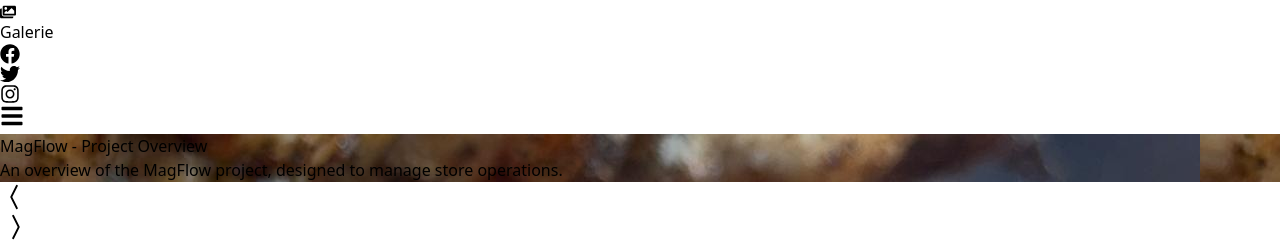
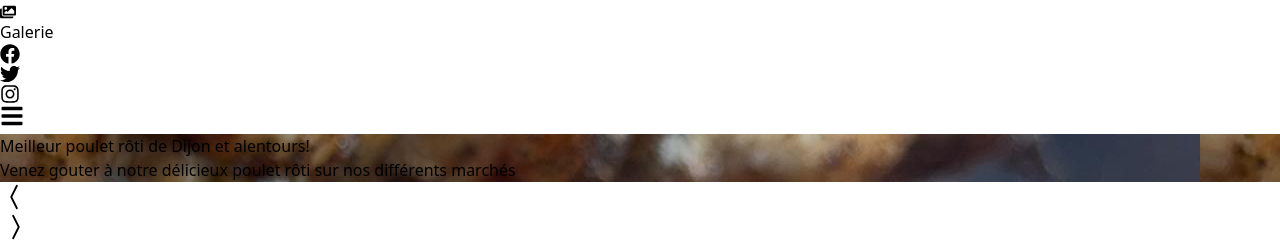
Before and after one commit to Waelalg/les_freres_rotisseurs, a React (Create React App) app: page / in a window 1280 px wide. Shown: the part 1122-1364 px from the top of the page. Built offline with nearby package versions, Linux system fonts and the light colour scheme.

Commit message:
Update Swiper.jsx

```diff
--- a/src/components/Swiper.jsx
+++ b/src/components/Swiper.jsx
@@ -10,18 +10,18 @@ const Swiper = () => {
   const slides = [
     {
       url: img1,
-      title: "MagFlow - Project Overview",
-      description: "An overview of the MagFlow project, designed to manage store operations."
+      title: "Meilleur poulet rôti de Dijon et alentours!",
+      description: "Venez gouter à notre délicieux poulet rôti sur nos différents marchés"
     },
     {
       url: img2,
-      title: "Project Proposal Presentation",
-      description: "A detailed proposal presentation for the project."
+      title: "Goutez pas qu'à notre poulet rôti, mais à nos différentes autres options aussi",
+      description: "Accompagnez le poulet par des pommes de terre grillées qui ont une saveur unique, et de la sauce préparée avec soin (tomates, poivrons, oignons, olives)"
     },
     {
       url: img3,
-      title: "Beautiful Landscape",
-      description: "A serene landscape showcasing nature's beauty."
+      title: "Rajoutez au tout des accompagnements",
+      description: "Des saucisses de volaille, cuisses de poulet qui vous feront revenir à chaque bouchée"
     },
 
   ];
```
